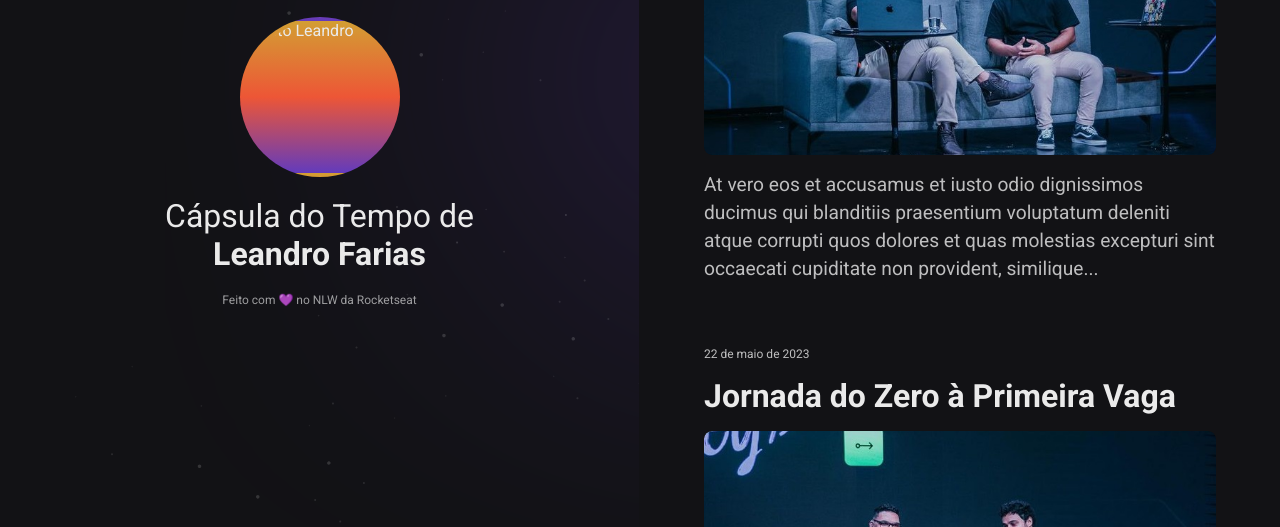
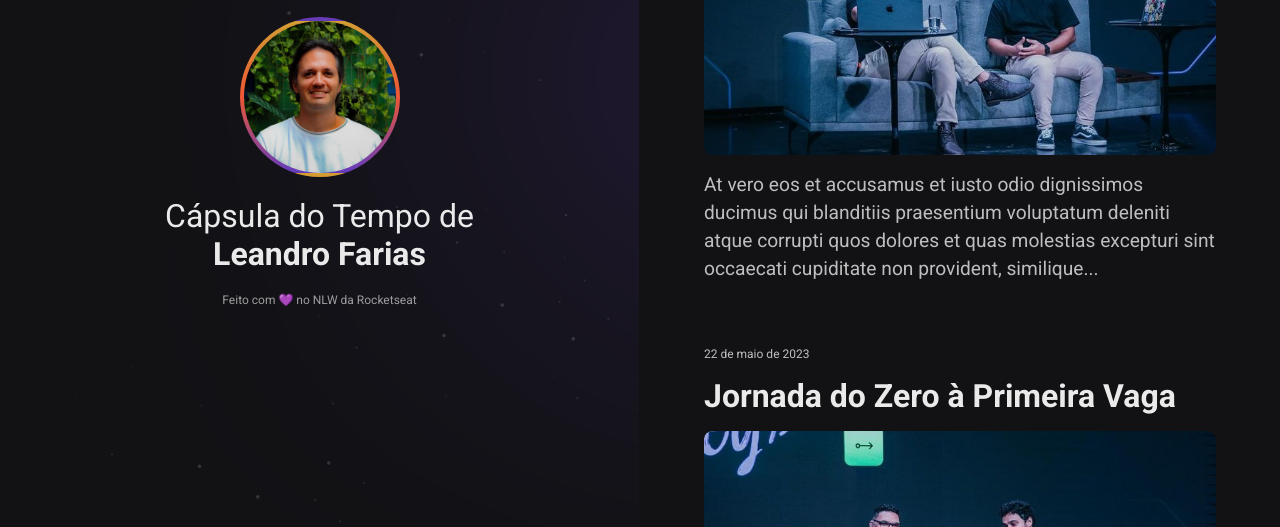
Before and after one commit to leandrolfarias/nlw-spacetime, a plain HTML site: page index.html in a window 1280 px wide. Shown: the part 273-800 px from the top of the page. Drawn offline with Linux system fonts and the light colour scheme.

Commit message:
rename folder github to .github

```diff
--- a/index.html
+++ b/index.html
@@ -19,7 +19,7 @@
   <body>
     <aside>
       <img src="./assets/logo.svg" alt="Logo NLW Spacetime" />
-      <img src="./assets/Foto_EU_square.jpeg" alt="Foto Leandro" />
+      <img src="./assets/Foto_EU_square.jpg" alt="Foto Leandro" />
 
       <p>Cápsula do Tempo de <br /><strong>Leandro Farias</strong></p>
       <span>Feito com 💜 no NLW da Rocketseat</span>
```
Also changed, not shown: .github/preview.png (renamed from github/preview.png).
